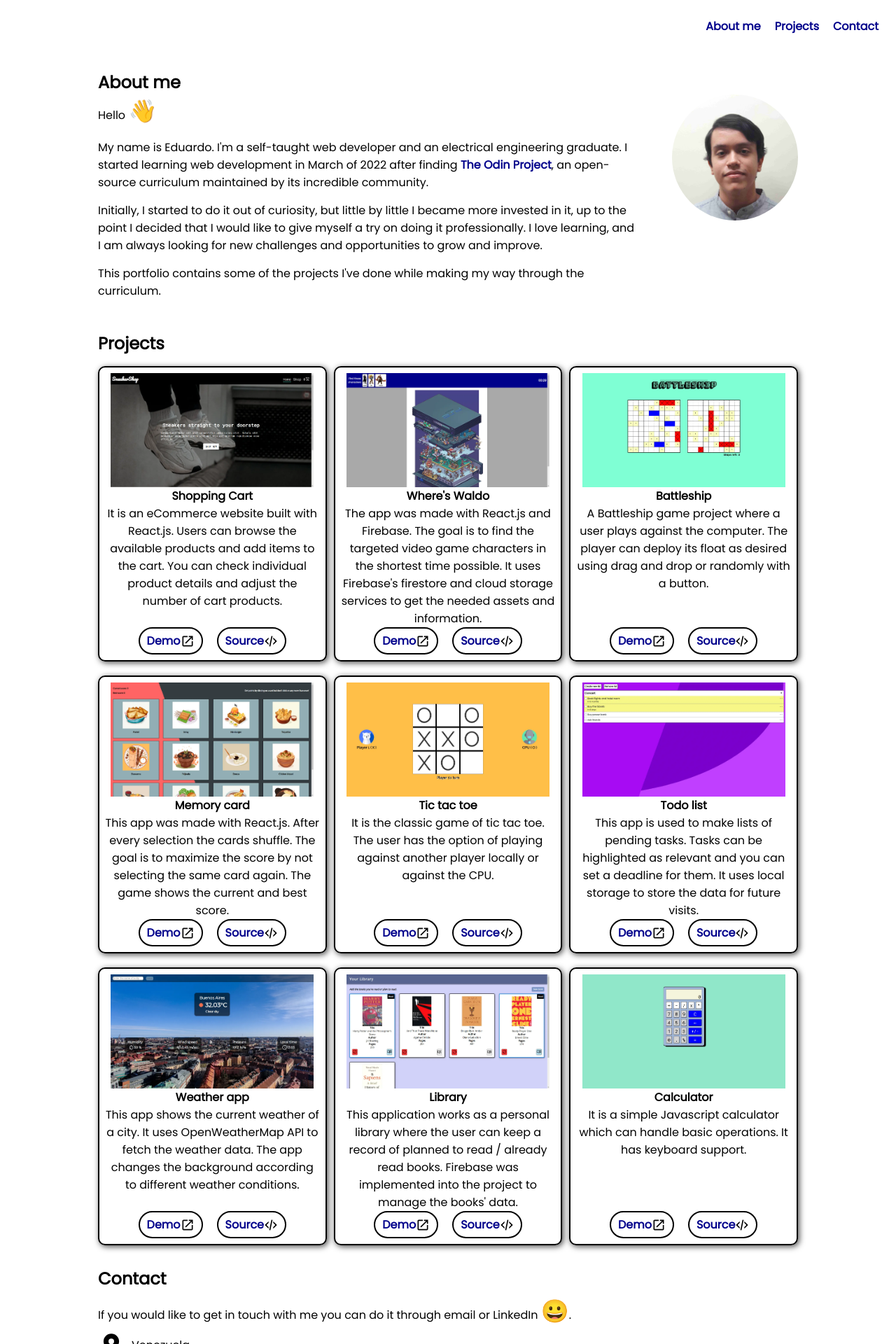
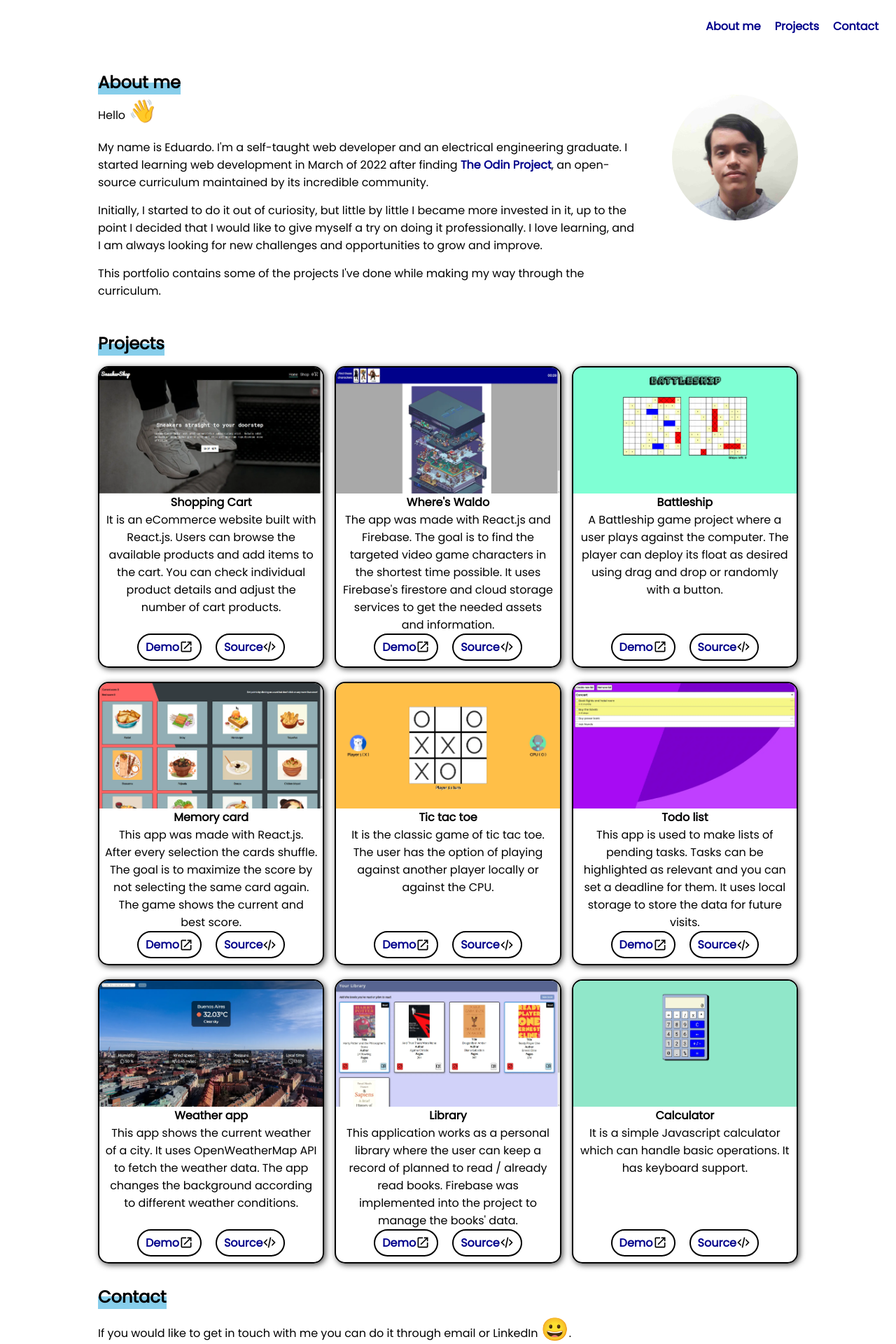
Before and after one commit to ewardou/portfolio, a React (Create React App) app: page / in a window 1280 px wide. Shown: the top 1920 px of the page at 70% size. Built offline with nearby package versions, Linux system fonts and the light colour scheme; the HTML template or start-up script is replaced by a standard one.

Commit message:
Slightly change the presentation of the cards

```diff
--- a/src/Components/About.js
+++ b/src/Components/About.js
@@ -5,7 +5,7 @@ import pfp from "../images/pfp.jpg";
 function About(){
     return (
     <section id="about">
-        <h1>About me</h1>
+        <h1>About me <span></span></h1>
         <p>Hello <span>&#128075;</span></p>
         <p>My name is Eduardo. I'm a self-taught web developer and an electrical engineering graduate.
         I started learning web development in March of 2022 after finding <a href="https://www.theodinproject.com">The Odin Project</a>, an open-source curriculum maintained by its incredible community.
--- a/src/Components/Contact.js
+++ b/src/Components/Contact.js
@@ -6,7 +6,7 @@ import mapMarkerIcon from "../images/map-marker.svg";
 function Contact(){
     return (
         <section id="contact">
-            <h1>Contact</h1>
+            <h1>Contact <span></span></h1>
             <p>If you would like to get in touch with me you can do it through email or LinkedIn <span style={{fontSize:"2rem"}}>&#128512;</span>.</p>
             <p>
                 <img src={mapMarkerIcon} alt="map marker icon"/>
--- a/src/Components/Projects.js
+++ b/src/Components/Projects.js
@@ -23,7 +23,7 @@ import libraryImgWebp from "../images/library.webp";
 function Projects (){
     return (
         <section id="projects">
-            <h1>Projects</h1>
+            <h1>Projects <span></span></h1>
             <div>
                 <ProjectCard title="Shopping Cart"
                     description="It is an eCommerce website built with React.js. Users can browse the available products and add items to the cart. You can check individual product details and adjust the number of cart products."
--- a/src/style/About.css
+++ b/src/style/About.css
@@ -1,8 +1,23 @@
+#about h1 span{
+    display: inline-block;
+    background-color: skyblue;
+    height: 50%;
+    width: 100%;
+    position: absolute;
+    left: 0;
+    bottom: 0px;
+    z-index: -1;
+}
+#about h1{
+    position: relative;
+    width: fit-content;
+}
 
-#about span{
+
+#about p span{
     font-size: 2rem;
     display: inline-block;
-    animation: salute 5s 200ms infinite;
+    animation: salute 4s 200ms infinite;
     transform-origin: 70% 70% ;
 }
 
@@ -24,22 +39,22 @@
     from {
         transform: rotate(0deg);
     }
-    5% {
+    8% {
         transform: rotate(15deg);
     }
-    10% {
+    16% {
         transform: rotate(-15deg);
     }
-    15% {
+    25% {
         transform: rotate(10deg);
     }
-    20% {
+    35% {
         transform: rotate(-8deg);
     }
-    25% {
+    43% {
         transform: rotate(7deg);
     }
-    30%{
+    50%{
         transform: rotate(0deg);
     }
     to{
@@ -50,7 +65,6 @@
 @media (min-width:500px) {
     #about {
         display: grid;
-        /* grid-template-areas: ; */
     }
     #about img{
         grid-column: 2;
--- a/src/style/Contact.css
+++ b/src/style/Contact.css
@@ -38,3 +38,18 @@
 #contact > div a + a{
     margin-left: 10px;
 }
+
+#contact h1 span{
+    display: inline-block;
+    background-color: skyblue;
+    height: 50%;
+    width: 100%;
+    position: absolute;
+    left: 0;
+    bottom: 0px;
+    z-index: -1;
+}
+#contact h1{
+    position: relative;
+    width: fit-content;
+}
--- a/src/style/ProjectCard.css
+++ b/src/style/ProjectCard.css
@@ -27,20 +27,22 @@
     display: flex;
     flex-direction: column;
     align-items: center;
-    padding: 8px;
+    padding-bottom: 8px;
+    overflow: hidden;
     border: 2px solid black;
-    border-radius: 10px;
+    border-radius: 15px;
     box-shadow: 2px 2px 8px rgba(0, 0, 0, 0.7);
 }
 
 .card p:first-of-type {
     text-align: center;
     flex: 1;
+    padding: 0 8px;
 }
 
-@media (min-width:450px) {
+@media (min-width:300px) {
     .card > picture img{
-        width: 290px;
+        width: 100%;
         height: auto;
     }
 }
--- a/src/style/Projects.css
+++ b/src/style/Projects.css
@@ -1,13 +1,26 @@
 #projects > div{
     display: grid;
-    grid-template-columns: repeat(auto-fit, minmax(310px, 1fr));
+    grid-template-columns: repeat(auto-fit, minmax(290px, 1fr));
     /* grid-auto-rows: 1fr; */
-    gap: 10px;
+    gap: 15px;
     row-gap: 20px;
 }
 
 #projects h1 {
     margin-bottom: 15px;
+    position: relative;
+    width: fit-content;
+}
+
+#projects h1 span{
+    display: inline-block;
+    background-color: skyblue;
+    height: 50%;
+    width: 100%;
+    position: absolute;
+    left: 0;
+    bottom: 0px;
+    z-index: -1;
 }
 
 @media (max-width:500px){
```
